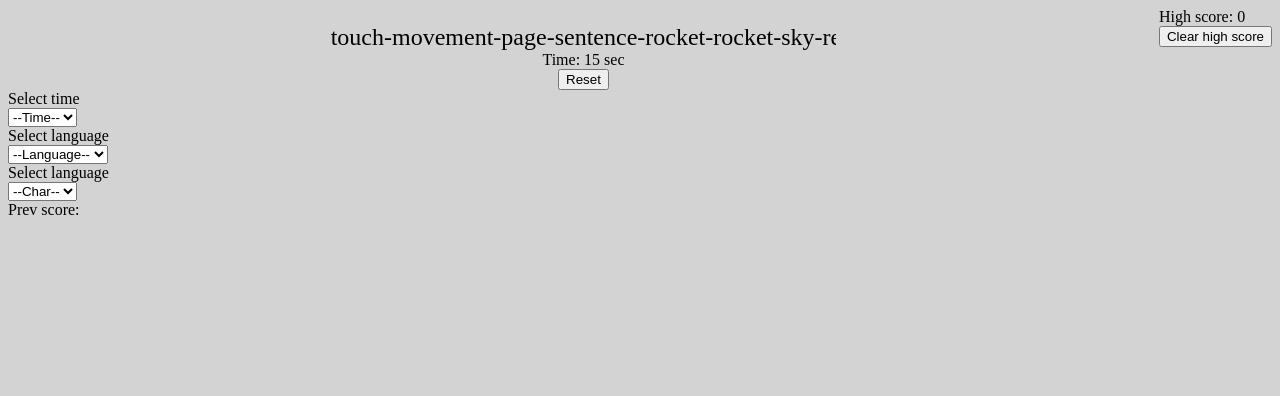
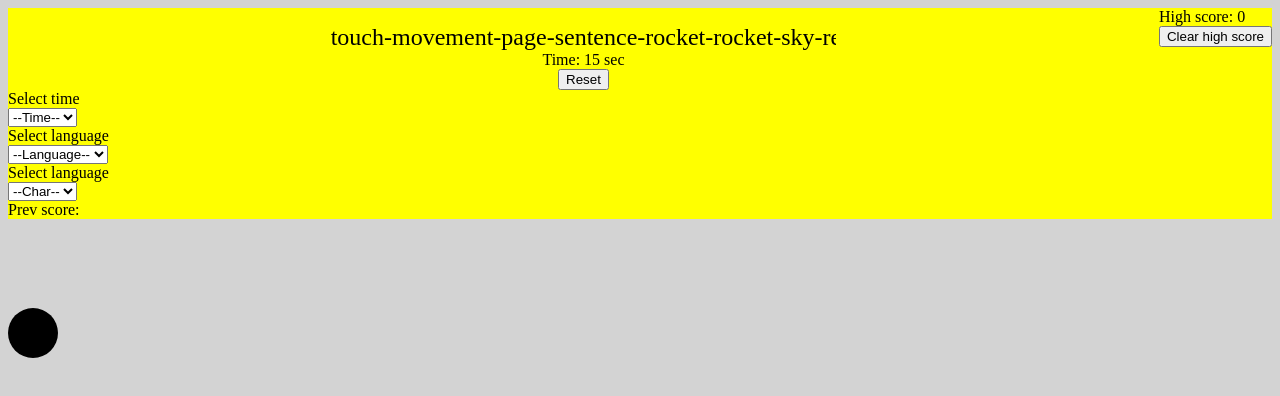
Before and after one commit to Vegardhgr/SimplyType, a React (Vite) app in the folder frontend/: page / in a window 1280 px wide. Shown: the top 396 px of the page. Built offline with nearby package versions, Linux system fonts and the light colour scheme.

Commit message:
Circle rendered

```diff
--- a/frontend/src/App.css
+++ b/frontend/src/App.css
@@ -12,6 +12,16 @@
 
 #highScoreButtons{
 
+}
+
+#content{
+  background-color: yellow;
+  position:relative;
+}
+.circleContainer {
+  position: absolute;
+  top: 100px; /* Adjust as needed to place the circle where you want */
+  left: 0%;  /* Center horizontally */
 }
 /*#root {
   max-width: 1280px;
--- a/frontend/src/App.tsx
+++ b/frontend/src/App.tsx
@@ -8,14 +8,16 @@ import TimerDropDownList from './components/timerDropDownList'
 import LangDropDownList from './components/langDropDownList'
 import CreateWordlist from './utils/createNewWordlist'
 import CharDropDownList from './components/charDropDownList'
+import Circle from './components/circle'
 
 /* wordTupleType is on the form -> [char, isItTyped, shouldTheCharBeHidden]*/
 type wordTupleType = [string, boolean | undefined, boolean]
 
 function App() {
-    const localStorageKey = "highScore"
+    const localStorageHighScoreKey = "highScore"
+    const localStoragePrevScoreKey = "score"
     const [initialTimeInSec, setInitialTimeInSec] = useState(15)
-    const localStorageHighScore:string|null = localStorage.getItem(localStorageKey)
+    const localStorageHighScore:string|null = localStorage.getItem(localStorageHighScoreKey)
     const [wordlist, setWordlist] = useState<wordTupleType[]>([])
     const [highScore, setHighScore] = useState<number>(localStorageHighScore===null?0:parseFloat(localStorageHighScore))
     const [nrOfCorrectChars, setNrOfCorrectChars] = useState<number>(0)
@@ -26,6 +28,7 @@ function App() {
     const [language, setLanguage] = useState("eng")
     const [uniqueWords, setUniqueWords] = useState<string[]>([])
     const [char, setChar] = useState<string>("");
+    const [position, setPosition] = useState({x:0, y:200})
 
     useEffect(() => {
         if ((wordlist.length === 0) || wordlist[0][0] ==="Loading...") {
@@ -56,16 +59,24 @@ function App() {
     }
     const saveHighScore = () => {
         const newHighScore = CalcWPM(nrOfCorrectChars, initialTimeInSec)
-        localStorage.setItem(localStorageKey, newHighScore.toString())
+        localStorage.setItem(localStorageHighScoreKey, newHighScore.toString())
         setHighScore(newHighScore)
     }
     const saveHighScoreButton = () => {
         return isHighScore() ? <button onClick={saveHighScore}>Save high score</button>:""
     }
     const clearHighScore = () => {
-        localStorage.setItem(localStorageKey, "0")
+        localStorage.setItem(localStorageHighScoreKey, "0")
         setHighScore(0)
     }
+    const calcSpeed = () => {
+        if (Number(localStoragePrevScoreKey) !== 0) {
+            const speed = Number(localStoragePrevScoreKey) * initialTimeInSec/60
+            // Number(localStoragePrevScoreKey)/initialTimeInSec
+        }
+    }
+
+
     return (
         <div id = "content">
             <div id = "highScore">
@@ -83,7 +94,10 @@ function App() {
             {!timerHasStart && <TimerDropDownList setInitialTimeInSec={setInitialTimeInSec}/>}
             {!timerHasStart && <LangDropDownList setLanguage = {setLanguage}/>}
             {!timerHasStart && <CharDropDownList language={language} setChar={setChar}/>}
-            <div>Prev score: {localStorage.getItem("score")}</div>
+            <div className='circleContainer'>
+                <Circle position={position}/>
+            </div>
+            <div>Prev score: {localStorage.getItem(localStoragePrevScoreKey)}</div>
         </div>
 
     )
--- /dev/null
+++ b/frontend/src/components/circle.css
@@ -0,0 +1,8 @@
+.circle{
+    width: 50px;
+    height: 50px;
+    border-radius: 100%;
+    background-color: black;
+    position: absolute; /*Important for animation*/
+    transition: transform 0.5 ease; /*Smooth transition for the animation*/
+}
--- /dev/null
+++ b/frontend/src/components/circle.tsx
@@ -0,0 +1,15 @@
+import "./circle.css"
+interface Speed {
+    position: {x:number,y:number}
+}
+
+function Circle({position}:Speed) {
+    return(
+        <div
+            className="circle"
+            style={{transform:`translate(${position.x}px, ${position.y}px)`}}>
+        </div>
+    )
+}
+
+export default Circle
```
Also changed, not shown: frontend/src/components/animationOfSpeed.tsx (deleted, +0 -17 lines).
